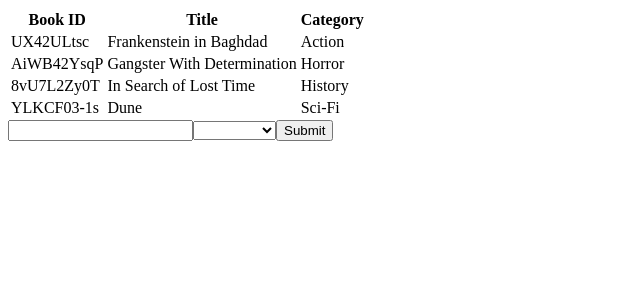
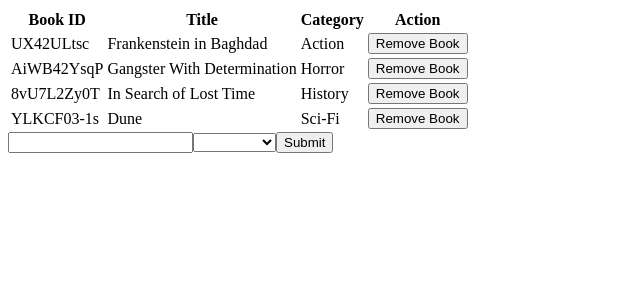
Before and after one commit to martinnajjar12/book-store, a React (Create React App) app: page / in a window 1280 px wide. Shown: the top 300 px of the page, without its empty margins (0-640 px from the left). Built offline with nearby package versions, Linux system fonts and the light colour scheme.

Commit message:
Implement the remove book button

```diff
--- a/src/actions/index.js
+++ b/src/actions/index.js
@@ -5,5 +5,5 @@ export const CREATE_BOOK = book => ({
 
 export const REMOVE_BOOK = book => ({
   type: 'REMOVE_BOOK',
-  payoad: book,
+  payload: book,
 });
--- a/src/components/Book.js
+++ b/src/components/Book.js
@@ -1,13 +1,28 @@
 import React from 'react';
+import { useDispatch } from 'react-redux';
 import PropTypes from 'prop-types';
+import { REMOVE_BOOK } from '../actions/index';
 
-const Book = ({ book }) => (
+const Book = ({ book }) => {
+  const dispatch = useDispatch();
+  return (
     <>
       <td>{ book.id }</td>
       <td>{ book.title }</td>
       <td>{ book.category }</td>
+      <td>
+        <button
+          type="button"
+          onClick={() => {
+            dispatch(REMOVE_BOOK(book));
+          }}
+        >
+          Remove Book
+        </button>
+      </td>
     </>
   );
+};
 
 Book.propTypes = {
   // eslint-disable-next-line react/forbid-prop-types
--- a/src/containers/BooksList.js
+++ b/src/containers/BooksList.js
@@ -17,6 +17,7 @@ const BooksList = () => {
           <th>Book ID</th>
           <th>Title</th>
           <th>Category</th>
+          <th>Action</th>
         </tr>
       </thead>
       <tbody>
```
Lines whose indentation alone changed are shown as unchanged.
